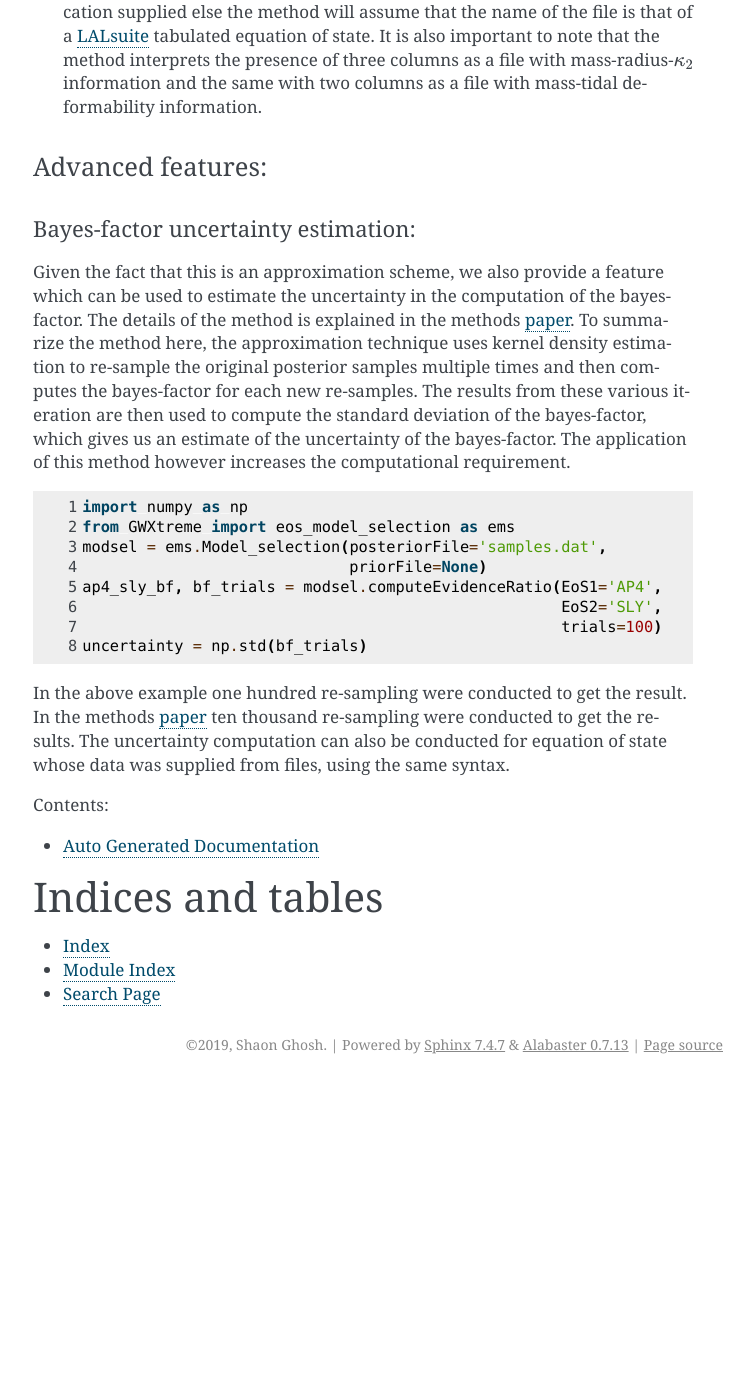
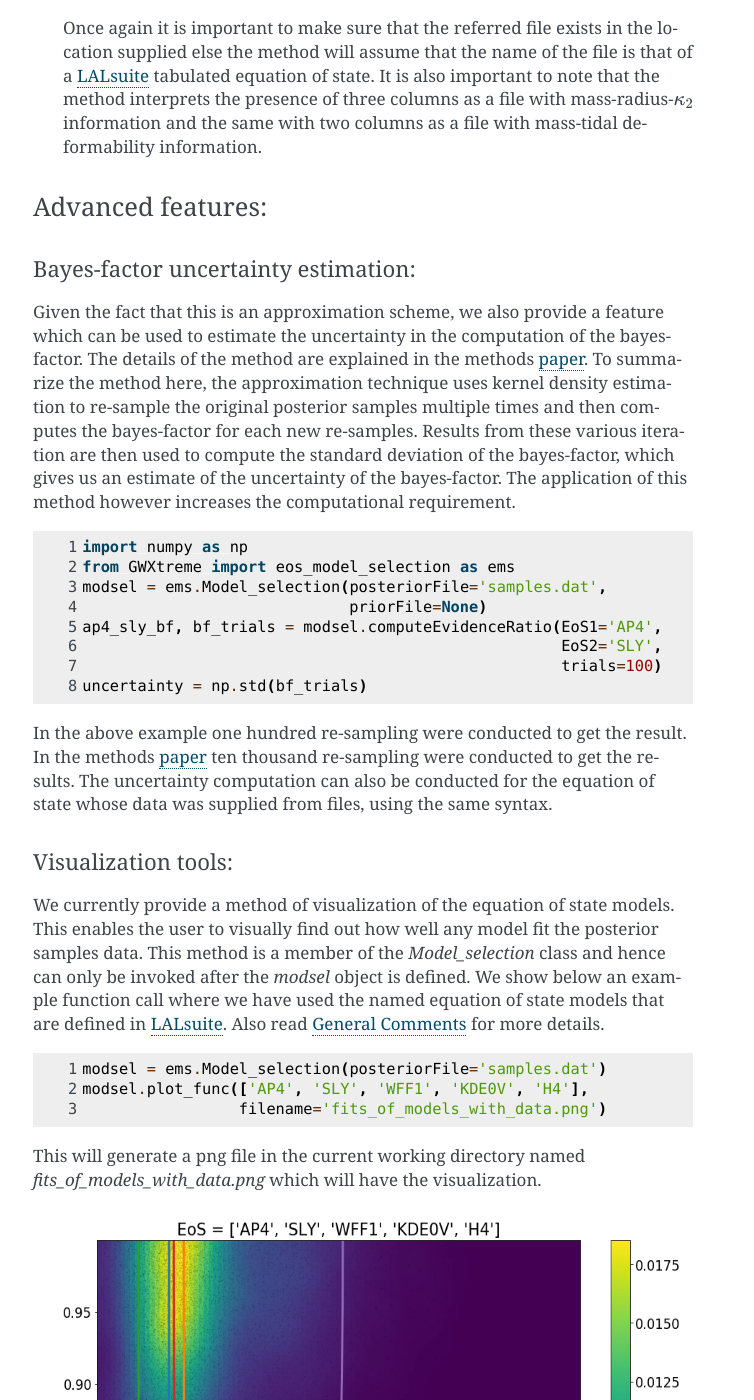
Before and after one commit to shaonghosh/GWXtreme, a Sphinx documentation site: the page built from docs/index.rst, in a window 1280 px wide and 1400 px high, scrolled down 3430 px. Shown: the whole window, without its empty margins (387-1141 px from the left). Built offline with Sphinx 7.4.7, drawn with Linux system fonts in a browser that asks for light colours; before the commit the page ends 4514 px from its top, so only the background shows below that; some of the changed text lies outside the part shown.

Commit message:
Started work on the plotting of EoS.

```diff
--- a/docs/index.rst
+++ b/docs/index.rst
@@ -15,66 +15,72 @@
 
 Introduction:
 -------------
-GWXtreme package hosts tools for inferences on extreme matter using gravitational wave
-parameter estimation data.
-Currently available tools include the following:
+GWXtreme package hosts tools for inferences on extreme matter using
+gravitational wave parameter estimation data. Currently available tools include
+the following:
 
-1. Model selection of neutron star equation of state using gravitational wave parameter
-   estimation results.
+1. Model selection of the neutron star equation of state using gravitational wave
+   parameter estimation results.
 
 Neutron star equation of state model selection:
 -----------------------------------------------
-Our knowledge of the equation of state of neutron star exhibits a fundamental gap in our
-understanding of matter at extreme density and pressure. It is impossible to replicate
-such environments in human-made laboratories, making us relying entirely on astrophysical
-observations. Investigations conducted in this field have been predominantly focussed on
-observation of pulsars and x-ray binaries in the electromagnetic spectrum.
+Our knowledge of the equation of state of neutron star exhibits a fundamental
+gap in our understanding of matter at extreme density and pressure. It is
+impossible to replicate such environments in human-made laboratories, making us
+relying entirely on astrophysical observations. Investigations conducted in this
+field have been predominantly focussed on observation of pulsars and x-ray
+binaries in the electromagnetic spectrum.
 
-The direct detection and characterization of gravitational wave from a pair of binary
-neutron stars in 2017, GW170817_, has propelled the field immensely by opening a new window
-of studying the universe at extreme densities. The tidal interaction between the two
-neutron stars participating in a coalescence event leaves its imprint in the gravitational
-wave detected by the ground-based gravitational wave interferometers. Powerful Bayesian
-parameter estimation techniques are able to extract this information from the noisy data.
-The LIGO/Virgo collaboration conducts such parameter estimation and releases the resulting
-posterior samples for public consumption. This tool enables the user to use such posterior
-samples and conduct model selection of their favorite neutron star equations of state. They
-can compute bayes-factor between pairs of equation of state of their choice, or compare
-against some of the well known neutron star equation of state in the literature. There are
-a two important caveats associated with this tool, however:
+The direct detection and characterization of gravitational wave from a pair of
+binary neutron stars in 2017, GW170817_, has propelled the field immensely by
+opening a new window of studying the universe at extreme densities. The tidal
+interaction between the two neutron stars participating in a coalescence event
+leaves its imprint in the gravitational wave detected by the ground-based
+gravitational wave interferometers. Powerful Bayesian parameter estimation
+techniques are able to extract this information from the noisy data. The
+LIGO/Virgo collaboration conducts such parameter estimation and releases the
+resulting posterior samples for public consumption. This tool enables the user
+to use such posterior samples and conduct model selection of their favorite
+neutron star equations of state. They can compute bayes-factor between pairs of
+the equation of state of their choice, or compare against some of the well known
+neutron star equation of state in the literature. There are two important
+caveats associated with this tool, however:
 
-**1. This is an approximation method:** The method incorporates a series of approximations
-highlighted in the following paper_. The resulting bayes-factor is therefore always an
-approximate quantity. To compute a more accurate value of the bayes-factor one will need
-to conduct Bayesian Markov Chain Monte Carlo on the gravitational wave data using priors
-for the gravitational wave parameters consistent with the given equation of state. This
-was conducted in a study by the LIGO/Virgo collaboration and published in the `LVC Model
-selection paper`_. However, this method is many orders of magnitude computationally more
-expensive than the approximation method we are presenting.
+**1. This is an approximation method:** The method incorporates a series of
+approximations highlighted in the following paper_. The resulting bayes-factor
+is therefore always an approximate quantity. To compute a more accurate value of
+the bayes-factor one will need to conduct Bayesian Markov Chain Monte Carlo on
+the gravitational wave data using priors for the gravitational wave parameters
+consistent with the given equation of state. This was conducted in a study by
+the LIGO/Virgo collaboration and published in the `LVC Model selection paper`_.
+However, this method is many orders of magnitude computationally more expensive
+than the approximation method we are presenting.
 
-**2. This method requires a special choice of prior:** This has been discussed in detail in
-the aforementioned paper_. For the approximation scheme to work, we need to conduct the
-parameter estimation with a specific combination of gravitational wave parameters. We also
-need to impose a specific choice of priors on a subset of these parameters. Thus, the user
-is advised to only use the posterior samples generated and provided for this particular type
-of study. The user of course can generate their own posterior samples from the `publicly
-available gravitational wave strain data`_, however, they should make sure to understand the
-specific run parameters and priors required to use this method.
+**2. This method requires a special choice of prior:** This has been discussed
+in detail in the aforementioned paper_. For the approximation scheme to work,
+we need to conduct the parameter estimation with a specific combination of
+gravitational wave parameters. We also need to impose a specific choice of
+priors on a subset of these parameters. Thus, the user is advised to only use
+the posterior samples generated and provided for this particular type of study.
+The user of course can generate their own posterior samples from the `publicly
+available gravitational wave strain data`_, however, they should make sure to
+understand the specific run parameters and priors required to use this method.
 
 
 Installation:
 .............
 
-* **Installation using pip:** The simplest and the safest way to install GWXtreme in your
-  system is to create a virtual environment and use pip to install the package.
+* **Installation using pip:** The simplest and the safest way to install
+  GWXtreme in your system is to create a virtual environment and use pip to
+  install the package.
 
     .. code-block:: shell
 
        pip install GWXtreme
 
-* **Installation from source:** If the user wants to install from the latest build instead
-  of the latest release version, this can be done by cloning the latest master of the
-  repository (works best in a virtual environment).
+* **Installation from source:** If the user wants to install from the latest
+  build instead of the latest release version, this can be done by cloning the
+  latest master of the repository (works best in a virtual environment).
 
   .. code-block:: shell
 
@@ -85,8 +91,10 @@
 
 The methods:
 ............
-To compute the bayes-factor from posterior samples of a given event, the user needs
-to first instantiate a model-selection object.
+.. _method:
+
+To compute the bayes-factor from posterior samples of a given event, the user
+needs to first instantiate a model-selection object.
 
 .. code-block:: python
    :linenos:
@@ -95,70 +103,81 @@
    modsel = ems.Model_selection(posteriorFile='samples.dat',
                                 priorFile=None)
 
-If the user has access to the prior distribution of the parameters in a `prior_samples.dat`
-file, then this should be supplied with the `priorFile` kwarg.
+If the user has access to the prior distribution of the parameters in a
+`prior_samples.dat` file, then this should be supplied with the
+`priorFile` kwarg.
 
 
-There are currently three types of methods available for computation of the bayes-factor
-using this tool. One can use one of the various tabulated equations of state in LALsuite_
-to compute the bayes-factor between them. Alternatively, one can supply the mass-tidal
-deformability information corresponding to a given equation of state to the code to compute
-the bayes-factor. Finally, it is also possible to pass the mass-radius-:math:`\kappa_2`
-information for a given equation of state, where :math:`\kappa_2` is the tidal Love number.
-It is not possible currently to directly pass the pressure-density information for an equation
-of state.
+There are currently three types of methods available for computation of the
+bayes-factor using this tool. One can use one of the various tabulated equations
+of state in LALsuite_ to compute the bayes-factor between them. Alternatively,
+one can supply the mass-tidal deformability information corresponding to a given
+equation of state to the code to compute the bayes-factor. Finally, it is also
+possible to pass the mass-radius-:math:`\kappa_2` information for a given
+equation of state, where :math:`\kappa_2` is the tidal Love number. It is not
+possible currently to directly pass the pressure-density information for an
+equation of state.
 
 
-* **Tabulated equation of states from LALsuite:** A number of equations of state are recognized by
-  the LALSimulation library of LALsuite_. The user can simply invoke one of these models by
-  passing its name in the argument,
+* **Tabulated equation of states from LALsuite:** A number of equations of
+  states are recognized by the LALSimulation library of LALsuite_. The user can
+  simply invoke one of these models by passing its name in the argument,
 
   .. code-block:: python
 
      ap4_sly_bf = modsel.computeEvidenceRatio(EoS1='AP4', EoS2='SLY')
 
-  which gives us the bayes-factor between the `AP4` and the `SLY` equations of state.
+  which gives us the bayes-factor between the `AP4` and the `SLY` equations of
+  state. Also read :ref:`General Comments<comments>` for more details.
 
 
-* **From mass-tidal deformabilty files:** If the user wants to find the bayes-factor of an
-  equation of state model w.r.t another equation of state model, where either one or both of the
-  models are not present as one of the tabulated equations of state in LALsuite_, then the user
-  can supply the information of the equation of state in the form of a text file with the mass
-  and the tidal deformability information. This information must be present in exactly two
-  columns, the first column being the mass in units of solar mass, and the second column having
-  the tidal deformability values in SI units,
+* **From mass-tidal deformabilty files:** If the user wants to find the
+  bayes-factor of an equation of state model w.r.t another equation of state
+  model, where either one or both of the models are not present as one of the
+  tabulated equations of state in LALsuite_, then the user can supply the
+  information of the equation of state in the form of a text file with the mass
+  and the tidal deformability information. This information must be present in
+  exactly two columns, the first column being the mass in units of solar mass,
+  and the second column having the tidal deformability values in S.I. units,
 
   .. code-block:: python
 
-     ap4_sly_bf = modsel.computeEvidenceRatio(EoS1='ap4_m_lambda.txt', EoS2='SLY')
+     ap4_sly_bf = modsel.computeEvidenceRatio(EoS1='ap4_m_lambda.txt',
+                                              EoS2='SLY')
 
-  where, once again we are computing the bayes-factor between `AP4` and the `SLY` equations of
-  state, except this time we are obtaining the data for the `AP4` from a user supplied file.
-  Note that the kwarg is the same as before. The method looks for the file first, and if it does
-  not find it in the location, it assumes that the value of the argument is the name of the
-  equation of state. In this case if the file `ap4_m_lambda.txt` is not present in the current
-  working directory, the method will try to use a LALsuite_ defined equation of state named
-  `ap4_m_lambda.txt`, which it will not find and hence fail.
+  where, once again we are computing the bayes-factor between `AP4` and the
+  `SLY` equations of state, except this time we are obtaining the data for the
+  `AP4` from a user supplied file. Note that the kwarg is the same as before.
+  The method looks for the file first, and if it does not find it in the
+  location, it assumes that the value of the argument is the name of the
+  equation of state. In this case if the file `ap4_m_lambda.txt` is not present
+  in the current working directory, the method will try to use a LALsuite_
+  defined equation of state named `ap4_m_lambda.txt`, which it will not find and
+  hence fails.
 
 
 * **From MRLove files:** The third way one can compute the bayes-factor is
-  a supplementary tool where the user can supply the mass, the radius and the tidal Love number
-  of neutron star for the given equation of state. This method is included since the mass-radius
-  information for neutron stars are particularly common representation of equation of states.
-  To invoke this method the user needs to supply the mass-radius-:math:`\kappa_2` information
-  in a text file with exactly three columns. The first column should be the mass of the neutron
-  star in solar mass, the second column should be the radius of the neutron star in meters, and
-  the third column should be the value of the tidal Love number.
+  a supplementary tool where the user can supply the mass, the radius and the
+  tidal Love number of neutron star for the given equation of state. This method
+  is included since the mass-radius information for neutron stars are
+  particularly common representation of equation of states. To invoke this
+  method the user needs to supply the mass-radius-:math:`\kappa_2` information
+  in a text file with exactly three columns. The first column should be the mass
+  of the neutron star in solar mass, the second column should be the radius of
+  the neutron star in meters, and the third column should be the value of the
+  tidal Love number.
 
   .. code-block:: python
 
-     ap4_sly_bf = modsel.computeEvidenceRatio(EoS1='ap4_m_r_k.txt', EoS2='SLY')
+     ap4_sly_bf = modsel.computeEvidenceRatio(EoS1='ap4_m_r_k.txt',
+                                              EoS2='SLY')
 
-  Once again it is important to make sure that the referred file exists in the location supplied else
-  the method will assume that the name of the file is that of a LALsuite_ tabulated equation of state.
-  It is also important to note that the method interprets the presence of three columns as a file with
-  mass-radius-:math:`\kappa_2` information and the same with two columns as a file with mass-tidal
-  deformability information.
+  Once again it is important to make sure that the referred file exists in the
+  location supplied else the method will assume that the name of the file is
+  that of a LALsuite_ tabulated equation of state. It is also important to note
+  that the method interprets the presence of three columns as a file with
+  mass-radius-:math:`\kappa_2` information and the same with two columns as a
+  file with mass-tidal deformability information.
 
 
 Advanced features:
@@ -166,12 +185,14 @@
 
 Bayes-factor uncertainty estimation:
 """"""""""""""""""""""""""""""""""""
-Given the fact that this is an approximation scheme, we also provide a feature which can be used to
-estimate the uncertainty in the computation of the bayes-factor. The details of the method is explained
-in the methods paper_. To summarize the method here, the approximation technique uses kernel density
-estimation to re-sample the original posterior samples multiple times and then computes the bayes-factor
-for each new re-samples. The results from these various iteration are then used to compute the standard
-deviation of the bayes-factor, which gives us an estimate of the uncertainty of the bayes-factor.
+Given the fact that this is an approximation scheme, we also provide a feature
+which can be used to estimate the uncertainty in the computation of the
+bayes-factor. The details of the method are explained in the methods paper_.
+To summarize the method here, the approximation technique uses kernel density
+estimation to re-sample the original posterior samples multiple times and then
+computes the bayes-factor for each new re-samples. Results from these
+various iteration are then used to compute the standard deviation of the
+bayes-factor, which gives us an estimate of the uncertainty of the bayes-factor.
 The application of this method however increases the computational requirement.
 
 .. code-block:: python
@@ -187,13 +208,89 @@
    uncertainty = np.std(bf_trials)
 
 
-In the above example one hundred re-sampling were conducted to get the result. In the methods paper_
-ten thousand re-sampling were conducted to get the results.
-The uncertainty computation can also be conducted for equation of state whose data was supplied from files,
-using the same syntax.
+In the above example one hundred re-sampling were conducted to get the result.
+In the methods paper_ ten thousand re-sampling were conducted to get the
+results. The uncertainty computation can also be conducted for the equation of
+state whose data was supplied from files, using the same syntax.
 
 
+Visualization tools:
+""""""""""""""""""""
+We currently provide a method of visualization of the equation of state models.
+This enables the user to visually find out how well any model fit the posterior
+samples data. This method is a member of the `Model_selection` class and hence
+can only be invoked after the `modsel` object is defined. We show below an
+example function call where we have used the named equation of state models that
+are defined in LALsuite_.
+Also read :ref:`General Comments<comments>` for more details.
 
+.. code-block:: python
+   :linenos:
+
+   modsel = ems.Model_selection(posteriorFile='samples.dat')
+   modsel.plot_func(['AP4', 'SLY', 'WFF1', 'KDE0V', 'H4'],
+                    filename='fits_of_models_with_data.png')
+
+This will generate a png file in the current working directory named
+`fits_of_models_with_data.png` which will have the visualization.
+
+.. figure:: figures/fits_of_models_with_data.png
+   :scale: 80 %
+   :alt: posterior support for chosen equation of state models
+
+   Given the choice of the equation of state models the user can plot them
+   against the posterior distribution. The models whose curves passes-by closest
+   to the posterior distribution (yellow-green region) have the highest
+   Bayes-factors.
+
+The above figure will be generated upon execution of the code snippets. The user
+can also supply custom equation of state models using the text file feature as
+discussed in the :ref:`The methods<method>` section. The list of the equation of state
+models that the user wants to use must be passed as a python list, unless the
+user wants to plot just a single equation of state model, in that case just a
+string of the model name or the name of the file will suffice.
+
+One can also remove the constraint on fixing the chirp mass to its mean value
+by passing the argument `full_mc_dist=True` as shown below:
+
+.. code-block:: python
+   :linenos:
+
+   modsel = ems.Model_selection(posteriorFile='samples.dat')
+   modsel.plot_func(['AP4', 'SLY', 'WFF1', 'KDE0V', 'H4'],
+                    filename='models_with_data_full_mc_dist.png',
+                    full_mc_dist=True)
+
+This will generate a png file in the current working directory named
+`models_with_data_full_mc_dist.png` which will have the visualization.
+
+.. figure:: figures/models_with_data_full_mc_dist.png
+   :scale: 80 %
+
+   Setting the full_mc_dist boolean argument to true allows the user to get the
+   full extent of the chirp-mass distribution in the plot.
+
+
+General Comments:
+.................
+.. _comments:
+
+Note that if the user supplies a name of the equation of state model that is not
+defined in LALsuite_ this will result in the termination of the code. Thus, an
+error will occur if the user does not supply the correct path to the
+custom data file for the equation of state model. The method will then interpret
+the wrongly supplied filename as an equation of state model name, and fail.
+
+A list of all equation of state model names recognized by the version of
+LALsuite_ installed in your environment can be obtained as follows:
+
+.. code-block:: python
+   :linenos:
+
+   modsel = ems.Model_selection(posteriorFile='samples.dat')
+   modsel.getEoSInterp()
+
+which will print the names of the recognized models in the standard I/O.
 
 .. _GW170817: https://arxiv.org/abs/1710.05832
 .. _paper: https://git.ligo.org/shaon.ghosh/gwxtreme-paper/blob/master/draft/main.pdf
```
Also changed, not shown: docs/figures/fits_of_models_with_data.png (added), docs/figures/models_with_data_full_mc_dist.png (added), 1 other file.
